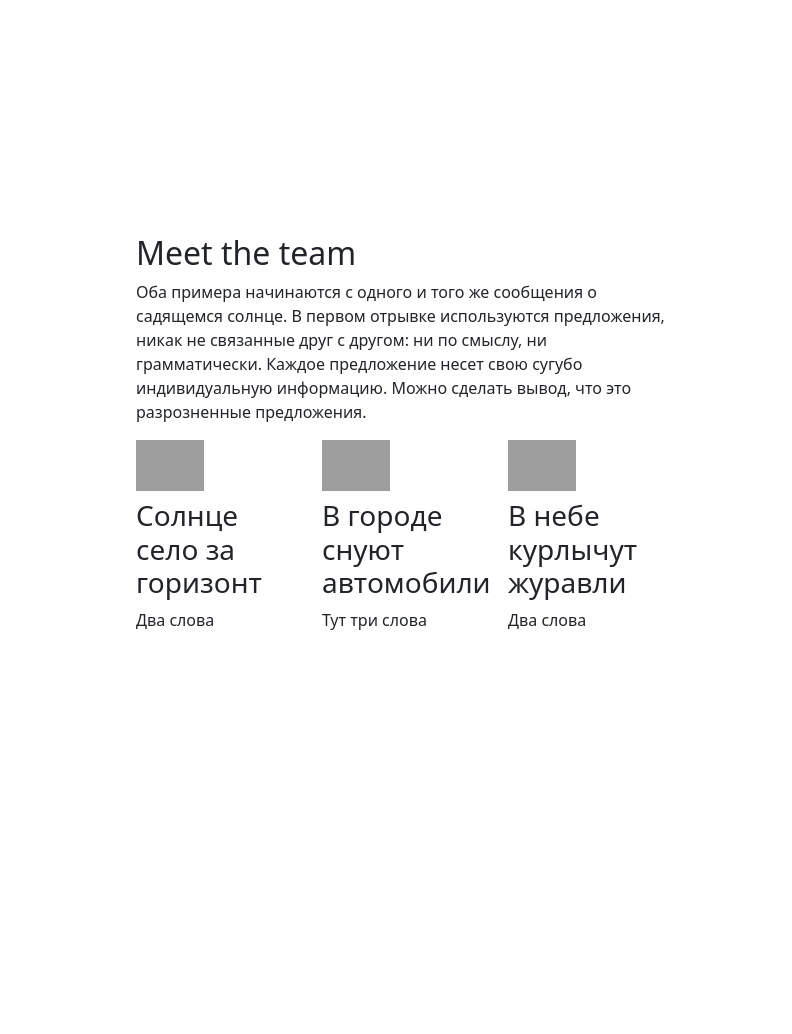
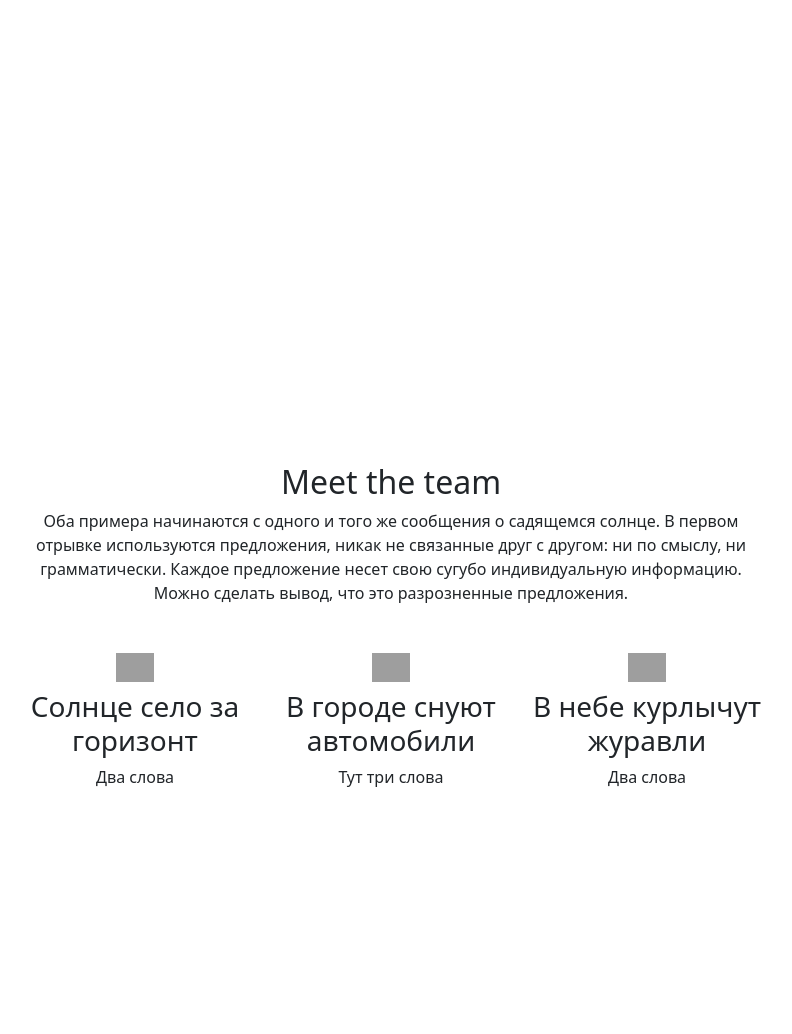
Before and after one commit to Vyilya/Class, a Django app: template classviewshome/templates/classviewshome/home.html in a window 1280 px wide. Shown: the part 689-1723 px from the top of the page, without its empty margins (249-1041 px from the left). Run offline with Django 3.2, Linux system fonts and the light colour scheme; the template is opened without the code that fills it, so the values that code supplies are empty; grey boxes are pictures that could not be loaded.

Commit message:
dz 16/11

```diff
--- a/classviewshome/templates/classviewshome/home.html
+++ b/classviewshome/templates/classviewshome/home.html
@@ -10,24 +10,24 @@
     </div>
     </section>
 
- <section class="team vh-100">
-    <div class="container d-flex justify-content-center h-100">
-        <div class="col-12 col-md-8 col-lg-6 ps-0 ps-md-2 ps-lg-4 ">
-            <h2 class="mb=2">Meet the team</h2>
-            <p>Оба примера начинаются с одного и того же сообщения о садящемся солнце. В первом отрывке используются предложения, никак не связанные друг с другом: ни по смыслу, ни грамматически. Каждое предложение несет свою сугубо индивидуальную информацию. Можно сделать вывод, что это разрозненные предложения.</p>
+ <section>
+    <div class="container d-flex justify-content-center align-items-center text-center vh-100">
+        <div class="col-12 col-md-10 col-lg-8">
+            <h2 class="mb=4">Meet the team</h2>
+            <p class="mb-5">Оба примера начинаются с одного и того же сообщения о садящемся солнце. В первом отрывке используются предложения, никак не связанные друг с другом: ни по смыслу, ни грамматически. Каждое предложение несет свою сугубо индивидуальную информацию. Можно сделать вывод, что это разрозненные предложения.</p>
        <div class="row">
            <div class="col-12 col-sm-4 col-lg-4">
-               <img class="mb-2 col-5" src="https://clipartcraft.com/images/playstation-4-logo-circle-1.png" alt="">
+               <img class="mb-2 col-2" src="https://clipartcraft.com/images/playstation-4-logo-circle-1.png" alt="">
                 <h3>Солнце село за горизонт</h3>
                <p>Два слова</p>
            </div>
            <div class="col-12 col-sm-4 col-lg-4">
-               <img class="mb-2 col-5" src="https://clipartcraft.com/images/playstation-4-logo-circle-1.png" alt="">
+               <img class="mb-2 col-2" src="https://clipartcraft.com/images/playstation-4-logo-circle-1.png" alt="">
                 <h3>В городе снуют автомобили</h3>
                <p>Тут три слова</p>
            </div>
            <div class="col-12 col-sm-4 col-lg-4">
-               <img class="mb-2 col-5" src="https://clipartcraft.com/images/playstation-4-logo-circle-1.png" alt="">
+               <img class="mb-2 col-2" src="https://clipartcraft.com/images/playstation-4-logo-circle-1.png" alt="">
                <h3>В небе курлычут журавли</h3>
                <p>Два слова</p>
            </div>
```
Also changed, not shown: db.sqlite3.
